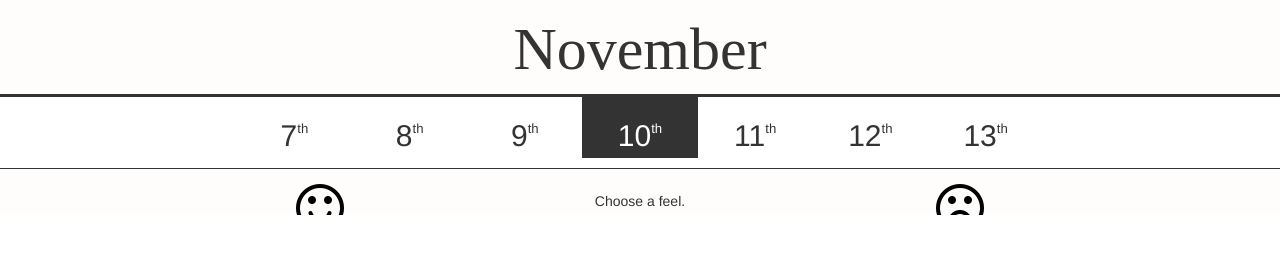
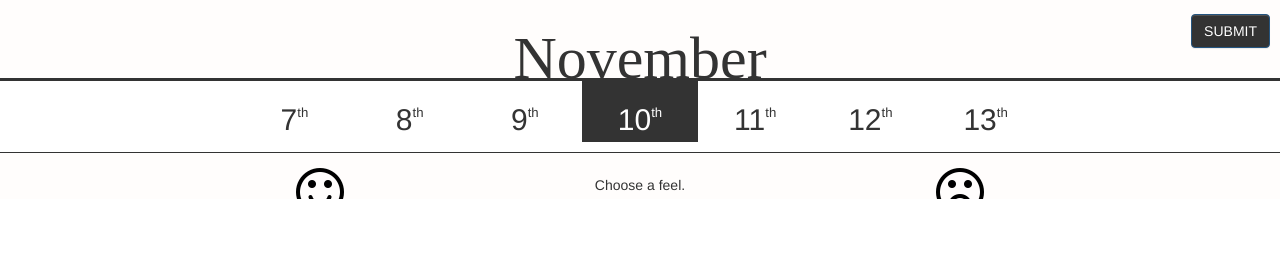
Before and after one commit to econn9/goodbad-dynamo, a website: page index.html in a window 1280 px wide. Drawn offline with nearby package versions, Linux system fonts and the light colour scheme; no server answers.

Commit message:
submit button

```diff
--- a/css/core.css
+++ b/css/core.css
@@ -100,7 +100,7 @@ sup {
     width: 100%;
     font-size: 6rem;
     font-weight: 100;
-    line-height: 7rem;
+    line-height: 2rem;
     font-family:'AvenirNext-Regular', 'Avenir Next';
     text-align: center;
 }
--- a/index.html
+++ b/index.html
@@ -33,6 +33,9 @@
 
                 </div>
             </form>
+
+<button class="btn btn-primary"  onclick="window.location='http://localhost:8002/input';" style="float:right;background:#333333;">SUBMIT</button>
+
 
         <span id="month"></span>
 
```
